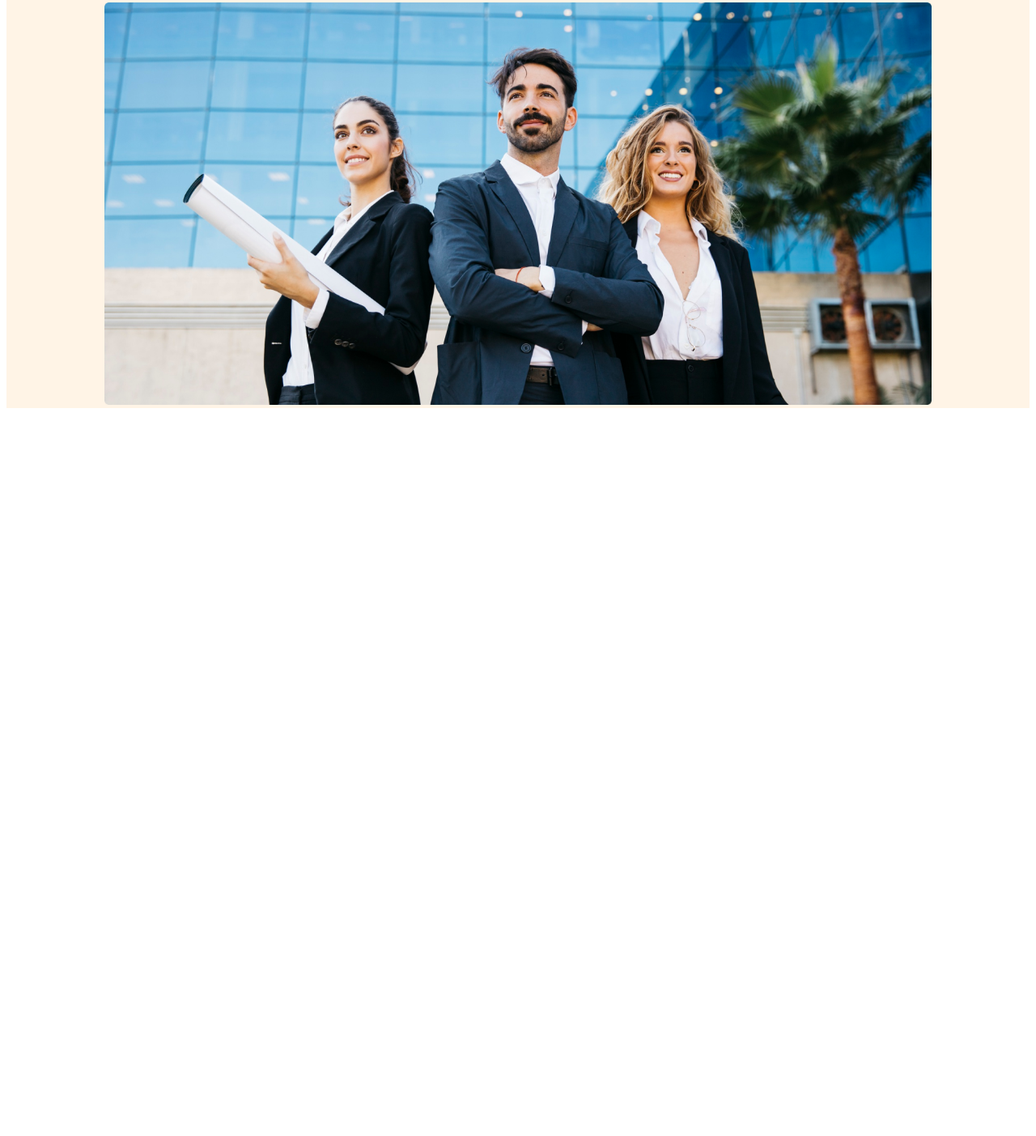
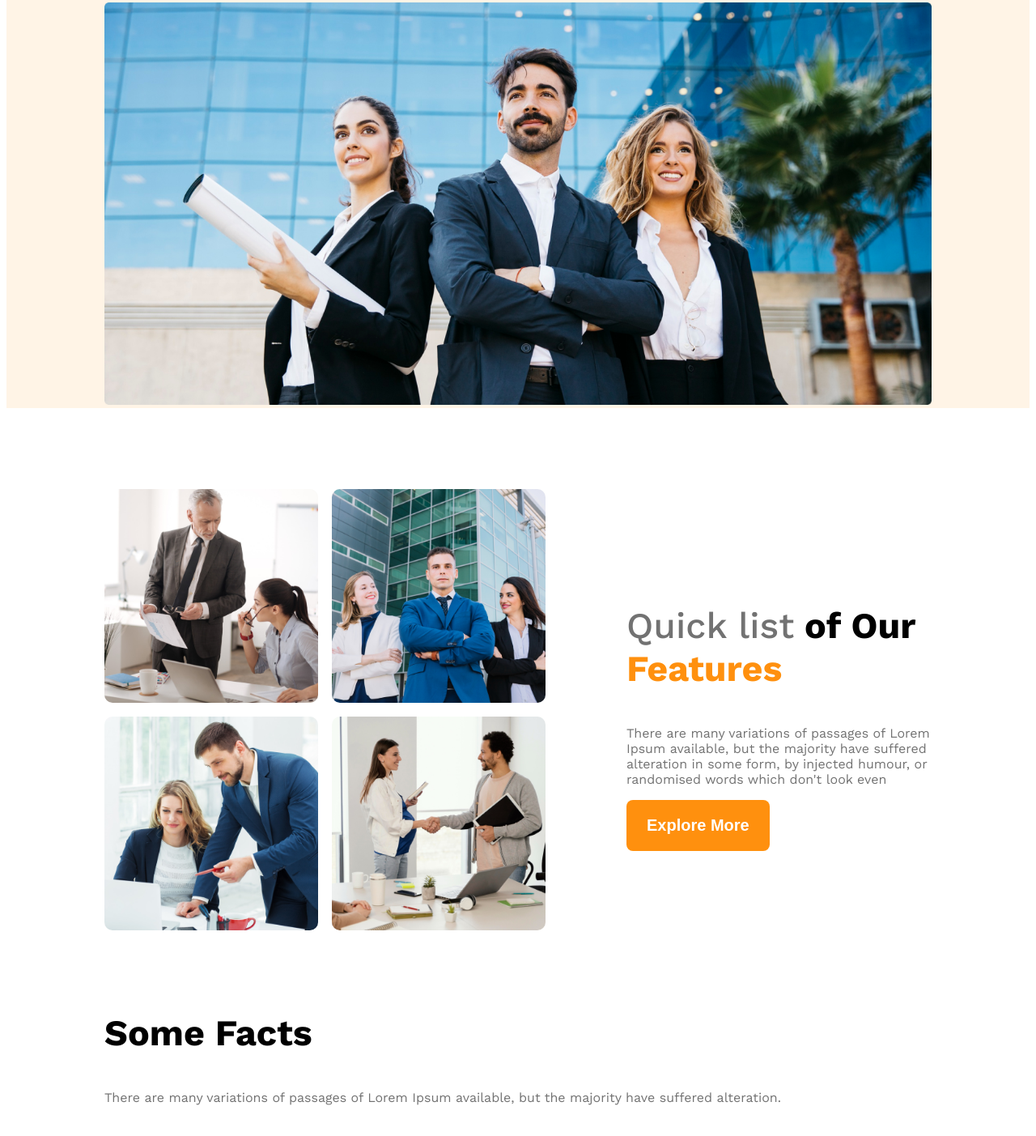
Before and after one commit to abdullahfahimhere/g3-architect-responsive-website, a plain HTML site: page index.html in a window 1280 px wide. Shown: the part 487-1890 px from the top of the page at 81% size. Before the commit the page ends 999 px from the top, so only its background shows below. Drawn offline with nearby package versions, Linux system fonts and the light colour scheme.

Commit message:
made team responsive and adde team structure

```diff
--- a/index.html
+++ b/index.html
@@ -12,7 +12,7 @@
 <h3 class="brand">G3 Architects</h3>
 <ul class="nav-links display-flex">
     <!-- li.nav-item*4>a.nav-link -->
-  <!-- cntl + alt back arrow for beshi line er text lekahar jnno -->
+  <!-- cntl + alt back arrow for beshi line er text lekahar jnno,alt+shift down arroe ja copy kore niche shit kore  -->
     <li class="nav-item"><a href="" class="nav-link  text-gray">Home</a></li>
     <li class="nav-item"><a href="" class="nav-link  text-gray">About</a></li>
     <li class="nav-item"><a href="" class="nav-link  text-gray">Contact Us</a></li>
@@ -22,7 +22,7 @@
     <div class="banner">
 <div class="banner-content">
     <h1 class="banner-title">Brand New Group of Architects </h1>
-    <p class="banner-description">
+    <p class="banner-description text-light-gray">
         There are many variations of passages of Lorem Ipsum available, but the majority have suffered alteration in some form, by injected humour, or randomised words which don't look even
     </p>
     <button class="btn-primary">Explore More</button>
@@ -32,7 +32,28 @@
     </div>
     </header>
     <main>
+        <!-- Teams section Start -->
+<section class="teams">
+    <div class="team-img-container">
+        <img src="images/team1.png" alt="two architect dicussing about design">
+        <img src="images/team2.png" alt="two architect dicussing about design">
+        <img src="images/team3.png" alt="two architect dicussing about design">
+        <img src="images/team4.png" alt="two architect dicussing about design">
+    </div>
+    <div class="our-features">
+    <h3 class="section-title"><span id="quick-list" class="text-light-gray">Quick list</span> of Our <span id="features" class="text-primary">Features</span></h3>
+    <p class="feature-description text-light-gray">There are many variations of passages of Lorem Ipsum available, but the majority have suffered alteration in some form, by injected humour, or randomised words which don't look even</p>
+    <button class="btn-primary">Explore More</button>
+    </div>
 
+</section>
+<!-- Features will enjoy -->
+ <section>
+<h3 class="section-title">Some Facts</h3>
+<p class="text-light-gray">There are many variations of passages of Lorem Ipsum available, but the majority have suffered alteration.</p>
+ </section>
+ <!-- some facts -->
+  <section class="some-facts"></section>
     </main>
     <footer>
 
--- a/styles/architect.css
+++ b/styles/architect.css
@@ -10,6 +10,9 @@
   /* shared styles */
 .display-flex{
     display: flex;
+}
+.text-primary{
+    color:#FF900E;
 }
 /* darl 02 */
 .text-gray{
@@ -33,6 +36,18 @@ color: #727272;
     font-weight: 600;
     border-radius: 8px;
     border: none;
+}
+main{
+    max-width: 1022px;
+    margin: 0 auto;
+}
+main > section{
+margin-top: 100px;
+}
+
+.section-title{
+    font-size: 2.8em;
+    font-weight: 700;
 }
   /* Header styles */
 
@@ -77,9 +92,57 @@ font-weight: 500;
     width: 100%;
   }
 
+  /* team and fetured styles */
+  .teams {
+    display: flex;
+    align-items: center;
+    /* gap: 40px; */
+}
+.our-features{
+    margin-left: 100px;
+    max-width: 377px;
+}
+/* text tile chanki panki change */
+/* #features{
+color: #FF900E;
+}
+#quick-list{
+ color: #727272;
+ font-weight: 468;
+} */
+.team-img-container {
+    display: grid;
+    grid-template-columns: repeat(2, 1fr);
+    gap: 17px;
+}
+
+.team-img-container img {
+    width: 100%;
+    border-radius: 10px;
+}
+#quick-list{
+    font-weight: 500;
+}
   /* Responsive Media Query */
   @media screen and (max-width:576px) {
-    .navbar, .nav-links{
+    .navbar,
+    .nav-links,
+    .teams{
         flex-direction: column;
     }
+    .team-img-container{
+        grid-template-columns: repeat(1,1fr);
+    }
+    .our-features{
+        margin-left: 20px;
+    }
   }
+  /* Medium Size Device */
+  @media screen and(min-width:576px) and (max-width:992px) {
+    .teams {
+        flex-direction: column;
+    }
+    .our-features{
+        margin: 50px auto;
+    }
+  }
```
